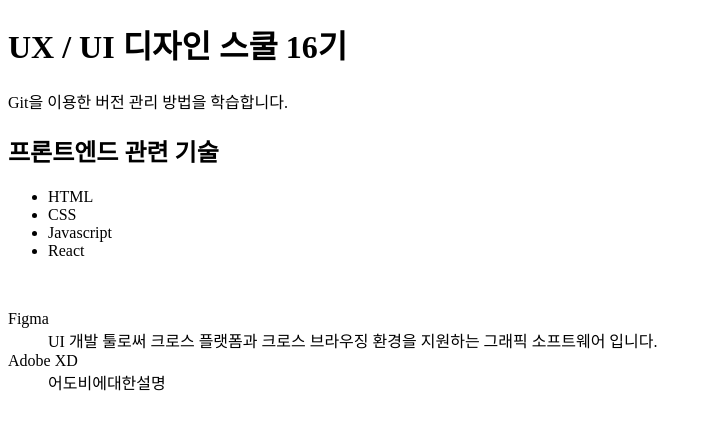
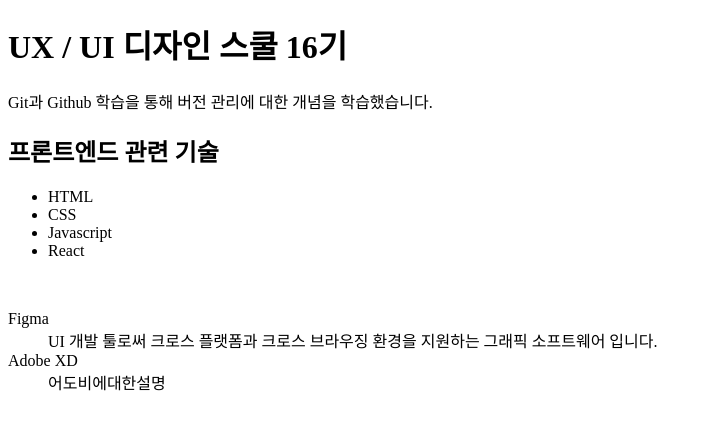
Before and after one commit to skchoi613/UX-UI, a plain HTML site: page index.html in a window 1280 px wide. Shown: the whole page, without its empty margins (0-712 px from the left). Drawn offline with Linux system fonts and the light colour scheme.

Commit message:
문장 내용 수정

```diff
--- a/index.html
+++ b/index.html
@@ -8,7 +8,7 @@
 </head>
 <body>
     <h1>UX / UI 디자인 스쿨 16기</h1>
-    <p1> Git을 이용한 버전 관리 방법을 학습합니다.</p1>
+    <p1> Git과 Github 학습을 통해 버전 관리에 대한 개념을 학습했습니다.</p1>
    <h2>프론트엔드 관련 기술</h2>
     <Ul>
         <li>HTML</li>
```
